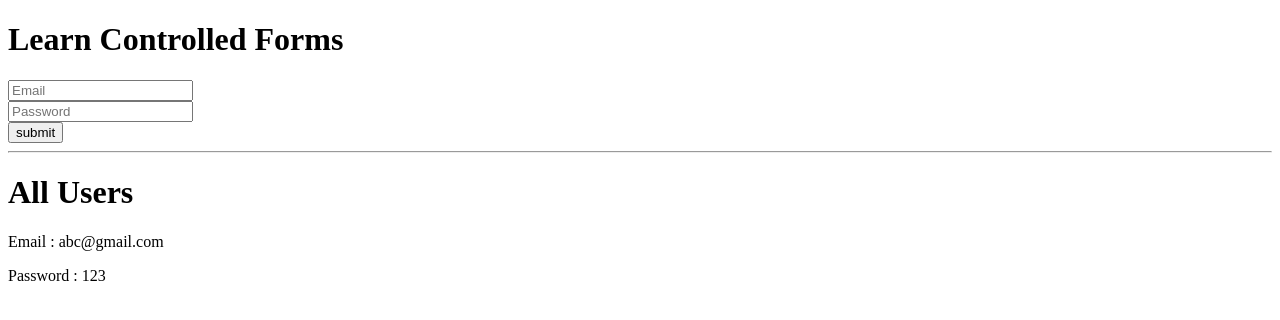
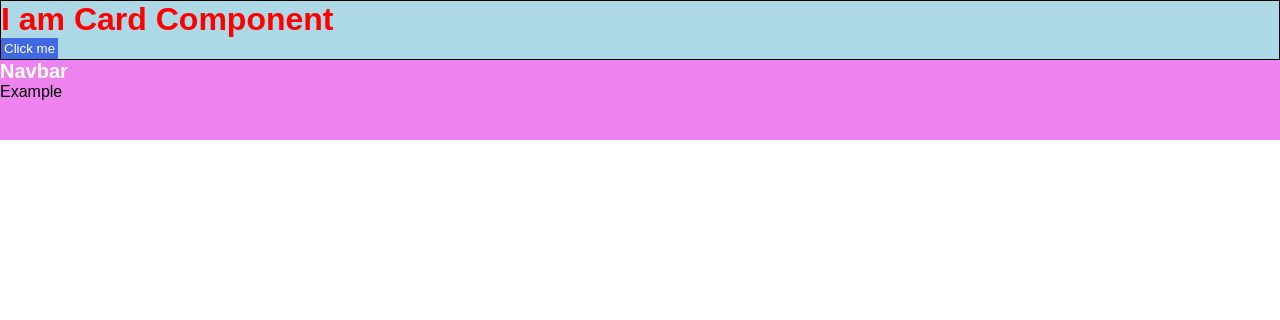
Before and after one commit to Sarvesh-1999/React-5PM-M3, a React (Vite) app: page / in a window 1280 px wide. Shown: the top 320 px of the page. Built offline with nearby package versions, Linux system fonts and the light colour scheme.

Commit message:
react css

```diff
--- a/src/App.jsx
+++ b/src/App.jsx
@@ -11,6 +11,8 @@ import ParentComp from "./allTopics/06_context/ParentComp";
 import ParentX from "./allTopics/07_childrenProps/ParentX";
 import Dashboard from "./allTopics/06_context/Dashboard"
 import ControlledForms1 from "./allTopics/08_forms/ControlledForms1";
+import Card from "./allTopics/09_reactCss/Card";
+import Navbar from "./allTopics/09_reactCss/Navbar";
 function App() {
   return (
     <>
@@ -25,7 +27,10 @@ function App() {
       {/* <Context1 /> */}
       {/* <ParentX/> */}
       {/* <Dashboard/> */}
-      <ControlledForms1/>
+      {/* <ControlledForms1/> */}
+      <Card/>
+
+      <Navbar/>
     </>
   );
 }
--- /dev/null
+++ b/src/allTopics/09_reactCss/Card.jsx
@@ -0,0 +1,17 @@
+import React from "react";
+
+const Card = () => {
+  let h1Style = { color: "red" };
+
+  return (
+    <div style={{ backgroundColor: "lightblue", border: "1px solid black" }}>
+
+      <h1 style={h1Style}>I am Card Component</h1>
+
+      <button className="cardBtn">Click me</button>
+
+    </div>
+  );
+};
+
+export default Card;
--- /dev/null
+++ b/src/allTopics/09_reactCss/Example.jsx
@@ -0,0 +1,11 @@
+import React from 'react'
+
+const Example = () => {
+  return (
+    <div>
+        <figure>Example</figure>
+    </div>
+  )
+}
+
+export default Example
--- /dev/null
+++ b/src/allTopics/09_reactCss/Navbar.jsx
@@ -0,0 +1,15 @@
+import Example from "./Example"
+import style from "./navbar.module.css"
+
+const Navbar = () => {
+  return (
+    <nav id={style.navbar}>
+
+        <figure>Navbar</figure>
+
+        <Example/>
+    </nav>
+  )
+}
+
+export default Navbar
--- /dev/null
+++ b/src/allTopics/09_reactCss/navbar.module.css
@@ -0,0 +1,10 @@
+#navbar{
+    height: 80px;
+    background-color: violet;
+}
+
+#navbar>figure{
+    color: white;
+    font-size: 20px;
+    font-weight: 800;
+}
--- /dev/null
+++ b/src/global.css
@@ -0,0 +1,16 @@
+*{
+    margin: 0;
+    padding: 0;
+    box-sizing: border-box;
+    font-family: sans-serif;
+}
+
+.cardBtn{
+    background-color: royalblue;
+    color: white;
+    border: none;
+    padding: 3px;
+}
+#navbar{
+    background-color: red;
+}
--- a/src/main.jsx
+++ b/src/main.jsx
@@ -2,6 +2,11 @@
 import { createRoot } from "react-dom/client";
 import App from "./App";
 import AuthContext from "./allTopics/06_context/AuthContext";
+
+
+import "./global.css"
+
+
 createRoot(document.getElementById("root")).render(
   <AuthContext>
     <App />
```
